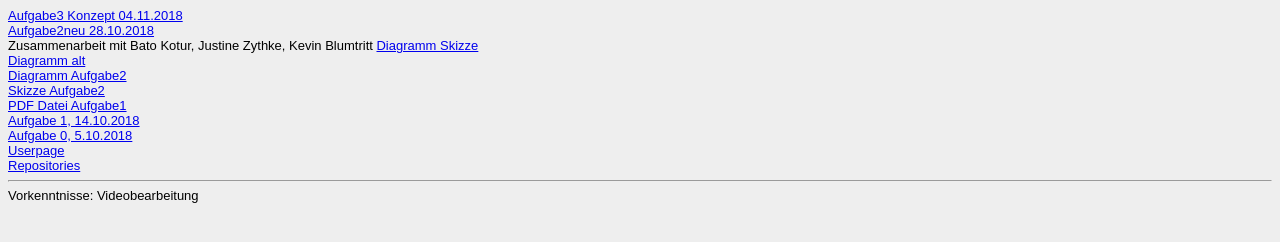
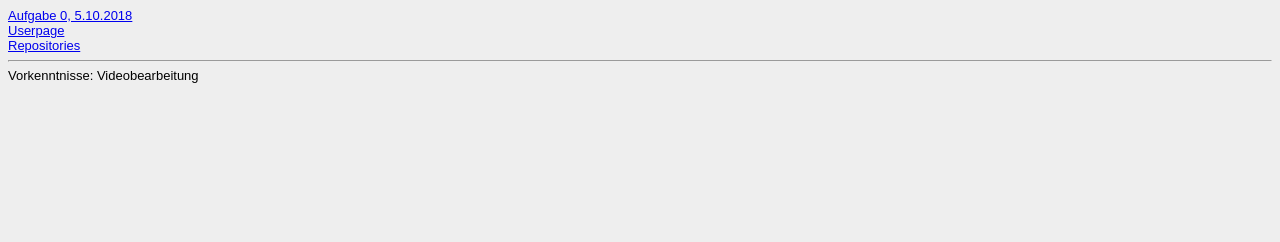
Before and after one commit to dennisbenz/dennisbenz.github.io, a plain HTML site: page Steckbrief/steckbrief.htm in a window 1280 px wide. Drawn offline with Linux system fonts and the light colour scheme.

Commit message:
steck neu

```diff
--- a/Steckbrief/steckbrief.htm
+++ b/Steckbrief/steckbrief.htm
@@ -5,15 +5,6 @@
 <!-- diese Zeile zuvor löschen
 <a href="Datenadresse eintragen" target="_blank">Aufgabe 1a, 1.1.2015</a></br>
 und diese -->
-<a href="https://dennisbenz.github.io/EIA2/Aufgabe3/EIA BIlder.pdf" target="_blank">Aufgabe3 Konzept 04.11.2018</a><br>
-<a href="https://dennisbenz.github.io/EIA2/Aufgabe2/Aufgabe2.html" target="_blank">Aufgabe2neu 28.10.2018</a><br>
-Zusammenarbeit mit Bato Kotur, Justine Zythke, Kevin Blumtritt
-<a href="https://dennisbenz.github.io/EIA2/Aufgabe2/Aufgabe2%20diagramm.jpg" target="_blank">Diagramm Skizze</a><br>
-<a href="https://dennisbenz.github.io/EIA2/Aufgabe2/Diagrammneu.jpg" target="_blank">Diagramm alt</a><br>
-<a href="https://dennisbenz.github.io/EIA2/Aufgabe1/Diagramm.jpg" target="_blank">Diagramm Aufgabe2</a><br>
-<a href="https://dennisbenz.github.io/EIA2/Aufgabe1/Skizze.jpg" target="_blank">Skizze Aufgabe2</a><br>
-<a href="https://dennisbenz.github.io/EIA2/Aufgabe1/Aufgabe1.pdf" target="_blank">PDF Datei Aufgabe1</a><br>
-<a href="https://dennisbenz.github.io/EIA2/Aufgabe1/Aufgabe1.html" target="_blank">Aufgabe 1, 14.10.2018</a><br>
 <a href="https://dennisbenz.github.io/EIA2/Aufgabe0/Aufgabe0.html" target="_blank">Aufgabe 0, 5.10.2018</a><br>
 <a href="https://dennisbenz.github.io/" target="_blank">Userpage</a><br>
 <a href="https://github.com/dennisbenz/EIA2" target="_blank">Repositories</a><br>
```
